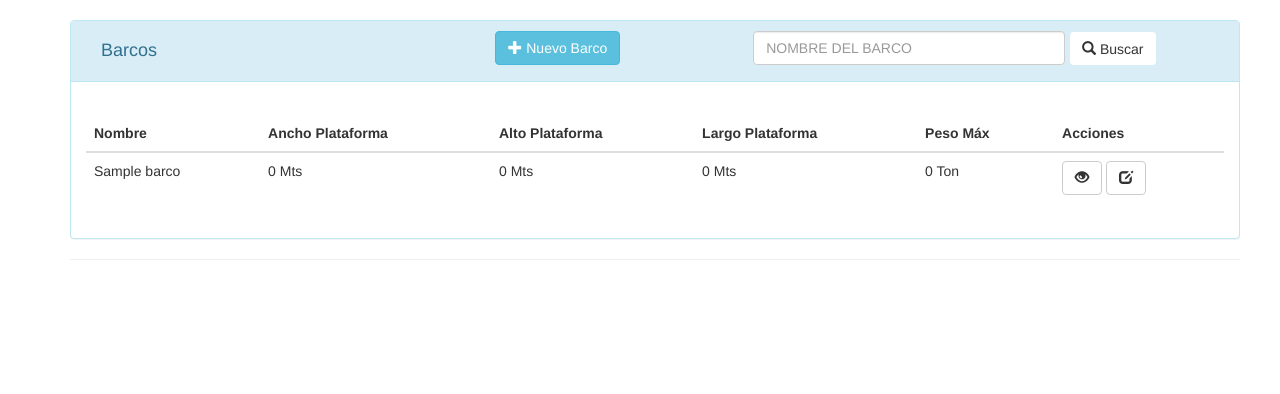
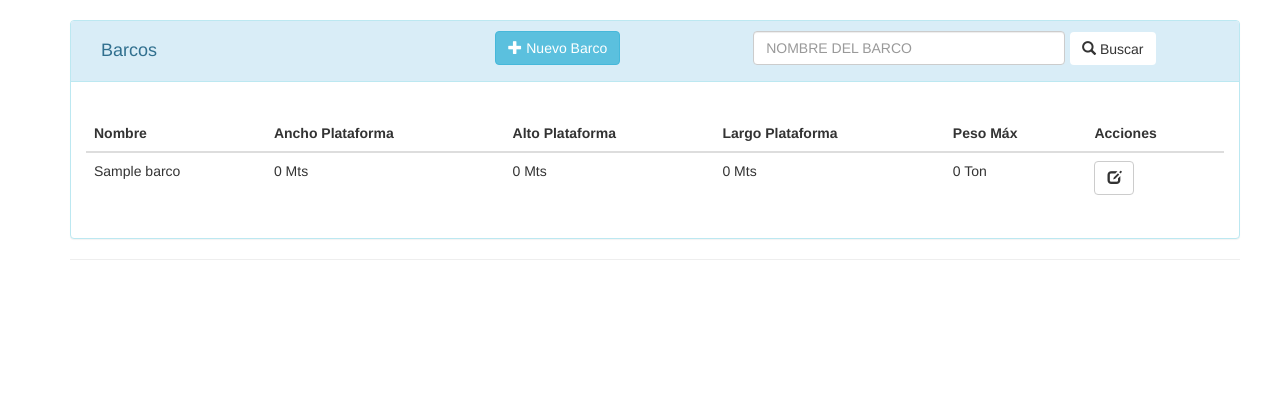
Before and after one commit to AkaAnto/AtlanticPacific, a PHP site: page /barcos.php in a window 1280 px wide. Shown: the part 52-446 px from the top of the page. Run offline with PHP 8.4, Linux system fonts and the light colour scheme; the visitor is signed in with stand-in values (Sample User, id 1); tables that the repository leaves empty or names only in its code hold one stand-in row (values such as "Sample post"); some libraries are stand-ins or nearby versions.

Commit message:
Barco 100%, search with button

```diff
--- a/static/js/barco.js
+++ b/static/js/barco.js
@@ -73,20 +73,27 @@ $(document).ready(function() {
 
 
     //Search
-
-    $('#search_booking_input').keyup(function (event) {
-        var searchText = event.target.value;
-        $('#add_barco_success_table tr').each(function(){
+    function doSearch(trSelector, searchText){
+        $(trSelector).each(function(){
             $(this).addClass('hide');
         });
-
-        var classSelector = '#add_barco_success_table tr[class*="' + searchText + '"]';
+        var classSelector = trSelector + '[class*="' + searchText + '"]';
         if (searchText===''){
-            classSelector = '#add_barco_success_table tr';
+            classSelector = trSelector;
         }
         $(classSelector).each(function(){
             $(this).removeClass('hide');
         });
+    };
+
+    $('#search_booking_input').keyup(function (event) {
+        var searchText = event.target.value;
+        doSearch('#add_barco_success_table tr', searchText);
+
+    });
+    $('#search_booking_button').click(function (event) {
+        var searchText = $('#search_booking_input').val();
+        doSearch('#add_barco_success_table tr', searchText);
     });
 
 });
--- a/view/templates/admin/barco.tpl
+++ b/view/templates/admin/barco.tpl
@@ -10,23 +10,28 @@
             <div class="panel panel-info">
                 <div class="panel-heading">
                     <div class="col-md-4">
+                        {*Title*}
                         <h4> Barcos</h4>
                     </div>
                     <div class="col-md-8">
                         <div class="col-md-12">
+
                             <form class="form-horizontal" role="form" id="search_booking">
                                 <div class="form-group row" style="margin-bottom: 50px; position: relative;">
                                     <div class="col-md-4">
+                                        {*Create Button*}
                                         <button type="button" class="btn btn-info" data-toggle="modal" data-target="#barcoAdd">
                                             <span class="glyphicon glyphicon-plus"></span> Nuevo Barco
                                         </button>
                                     </div>
                                     <div class="col-md-8">
                                         <div class="col-md-9">
+                                            {*Search Input*}
                                             <input type="text" class="form-control" id="search_booking_input" placeholder="NOMBRE DEL BARCO">
                                         </div>
                                         <div class="col-md-3">
-                                        <button type="button" class="btn btn-default" onclick="load(1);" style="margin-left: -25px;border:  0px solid transparent;height: 33px;margin-top: 1px;">
+                                            {*Search Button*}
+                                            <button id="search_booking_button" type="button" class="btn btn-default"style="margin-left: -25px;border:  0px solid transparent;height: 33px;margin-top: 1px;">
                                                 <span class="glyphicon glyphicon-search"></span> Buscar
                                             </button>
                                         </div>
@@ -61,9 +66,9 @@
                             <td id="capacidad_barco_{$barco.id}">{intval($barco.capacidad)} Ton</td>
                             <td>
                             <span class="">
-                                <a href="#" class="btn btn-default" title="ver barco"  data-toggle="modal" data-target="#barcoDetail">
-                                    <i data-id="barco_{$barco.id}" class="glyphicon glyphicon-eye-open"></i>
-                                </a>
+                                {*<a href="#" class="btn btn-default" title="ver barco"  data-toggle="modal" data-target="#barcoDetail">*}
+                                    {*<i data-id="barco_{$barco.id}" class="glyphicon glyphicon-eye-open"></i>*}
+                                {*</a>*}
                                 <a href="#" data-id="barco_{$barco.id}" class="btn btn-default" title="editar barco" data-toggle="modal" data-target="#barcoEdit">
                                     <i class="glyphicon glyphicon-edit"></i>
                                 </a>
--- a/view/templates_c/3cbcaeec221762411bfe0cae02d239e92c3caad2.file.barco.tpl.php
+++ b/view/templates_c/3cbcaeec221762411bfe0cae02d239e92c3caad2.file.barco.tpl.php
@@ -1,4 +1,4 @@
-<?php /* Smarty version Smarty-3.1.14, created on 2018-09-18 04:44:38
+<?php /* Smarty version Smarty-3.1.14, created on 2018-09-18 05:01:28
          compiled from "view/templates/admin/barco.tpl" */ ?>
 <?php /*%%SmartyHeaderCode:14770043605b9f2ad6700877-67851936%%*/if(!defined('SMARTY_DIR')) exit('no direct access allowed');
 $_valid = $_smarty_tpl->decodeProperties(array (
@@ -7,7 +7,7 @@ $_valid = $_smarty_tpl->decodeProperties(array (
     '3cbcaeec221762411bfe0cae02d239e92c3caad2' =>
     array (
       0 => 'view/templates/admin/barco.tpl',
-      1 => 1537238536,
+      1 => 1537239440,
       2 => 'file',
     ),
     'bf835c28d3ccab3f6680d27b86afdd2fefdd9dda' =>
@@ -62,23 +62,28 @@ custom.css" />
             <div class="panel panel-info">
                 <div class="panel-heading">
                     <div class="col-md-4">
+
                         <h4> Barcos</h4>
                     </div>
                     <div class="col-md-8">
                         <div class="col-md-12">
+
                             <form class="form-horizontal" role="form" id="search_booking">
                                 <div class="form-group row" style="margin-bottom: 50px; position: relative;">
                                     <div class="col-md-4">
+
                                         <button type="button" class="btn btn-info" data-toggle="modal" data-target="#barcoAdd">
                                             <span class="glyphicon glyphicon-plus"></span> Nuevo Barco
                                         </button>
                                     </div>
                                     <div class="col-md-8">
                                         <div class="col-md-9">
+
                                             <input type="text" class="form-control" id="search_booking_input" placeholder="NOMBRE DEL BARCO">
                                         </div>
                                         <div class="col-md-3">
-                                        <button type="button" class="btn btn-default" onclick="load(1);" style="margin-left: -25px;border:  0px solid transparent;height: 33px;margin-top: 1px;">
+
+                                            <button id="search_booking_button" type="button" class="btn btn-default"style="margin-left: -25px;border:  0px solid transparent;height: 33px;margin-top: 1px;">
                                                 <span class="glyphicon glyphicon-search"></span> Buscar
                                             </button>
                                         </div>
@@ -129,10 +134,9 @@ $_smarty_tpl->tpl_vars['barco']->_loop = true;
  Ton</td>
                             <td>
                             <span class="">
-                                <a href="#" class="btn btn-default" title="ver barco"  data-toggle="modal" data-target="#barcoDetail">
-                                    <i data-id="barco_<?php echo $_smarty_tpl->tpl_vars['barco']->value['id'];?>
-" class="glyphicon glyphicon-eye-open"></i>
-                                </a>
+
+
+
                                 <a href="#" data-id="barco_<?php echo $_smarty_tpl->tpl_vars['barco']->value['id'];?>
 " class="btn btn-default" title="editar barco" data-toggle="modal" data-target="#barcoEdit">
                                     <i class="glyphicon glyphicon-edit"></i>
@@ -151,12 +155,12 @@ $_smarty_tpl->tpl_vars['barco']->_loop = true;
     <?php /*  Call merged included template "admin/modal/add_barco.tpl" */
 $_tpl_stack[] = $_smarty_tpl;
  $_smarty_tpl = $_smarty_tpl->setupInlineSubTemplate("admin/modal/add_barco.tpl", $_smarty_tpl->cache_id, $_smarty_tpl->compile_id, null, null, array(), 0, '14770043605b9f2ad6700877-67851936');
-content_5ba0669624e222_97329990($_smarty_tpl);
+content_5ba06a88b43d73_69267373($_smarty_tpl);
 $_smarty_tpl = array_pop($_tpl_stack); /*  End of included template "admin/modal/add_barco.tpl" */?>
     <?php /*  Call merged included template "admin/modal/edit_barco.tpl" */
 $_tpl_stack[] = $_smarty_tpl;
  $_smarty_tpl = $_smarty_tpl->setupInlineSubTemplate("admin/modal/edit_barco.tpl", $_smarty_tpl->cache_id, $_smarty_tpl->compile_id, null, null, array(), 0, '14770043605b9f2ad6700877-67851936');
-content_5ba06696254289_88565899($_smarty_tpl);
+content_5ba06a88b49007_45732115($_smarty_tpl);
 $_smarty_tpl = array_pop($_tpl_stack); /*  End of included template "admin/modal/edit_barco.tpl" */?>
 
     </div><!-- /container -->
@@ -170,9 +174,9 @@ barco.js"></script>
 
 </body>
 </html>
-<?php }} ?><?php /* Smarty version Smarty-3.1.14, created on 2018-09-18 04:44:38
+<?php }} ?><?php /* Smarty version Smarty-3.1.14, created on 2018-09-18 05:01:28
          compiled from "view/templates/admin/modal/add_barco.tpl" */ ?>
-<?php if ($_valid && !is_callable('content_5ba0669624e222_97329990')) {function content_5ba0669624e222_97329990($_smarty_tpl) {?><!-- Modal -->
+<?php if ($_valid && !is_callable('content_5ba06a88b43d73_69267373')) {function content_5ba06a88b43d73_69267373($_smarty_tpl) {?><!-- Modal -->
 <div class="modal fade" id="barcoAdd" tabindex="-1" role="dialog" aria-labelledby="myModalLabel">
     <div class="modal-dialog" role="document">
         <div class="modal-content">
@@ -234,9 +238,9 @@ barco.js"></script>
             </form>
         </div>
     </div>
-</div><?php }} ?><?php /* Smarty version Smarty-3.1.14, created on 2018-09-18 04:44:38
+</div><?php }} ?><?php /* Smarty version Smarty-3.1.14, created on 2018-09-18 05:01:28
          compiled from "view/templates/admin/modal/edit_barco.tpl" */ ?>
-<?php if ($_valid && !is_callable('content_5ba06696254289_88565899')) {function content_5ba06696254289_88565899($_smarty_tpl) {?><!-- Modal -->
+<?php if ($_valid && !is_callable('content_5ba06a88b49007_45732115')) {function content_5ba06a88b49007_45732115($_smarty_tpl) {?><!-- Modal -->
 <div class="modal fade" id="barcoEdit" tabindex="-1" role="dialog" aria-labelledby="myModalLabel">
     <div class="modal-dialog" role="document">
         <div class="modal-content">
```
Lines whose indentation alone changed are shown as unchanged.
